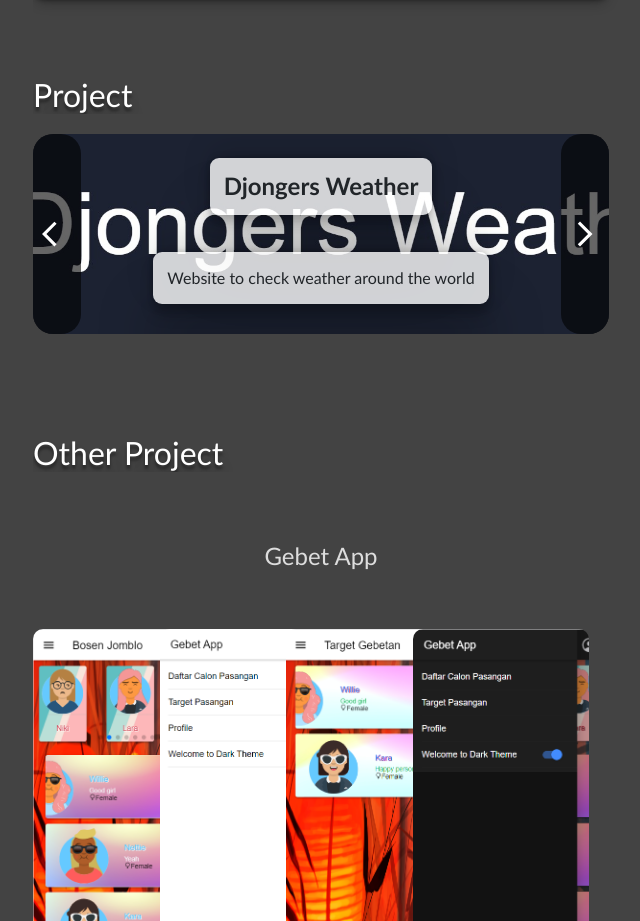
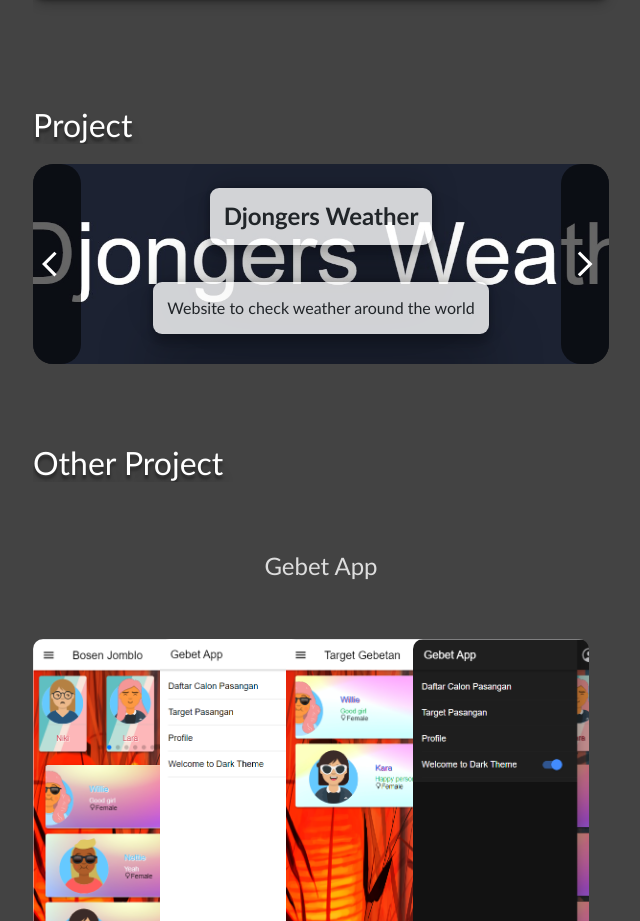
Before and after one commit to FelixFer/MyPortfolio, a React (Create React App) app: page / in a window 1280 px wide. Shown: the part 871-1792 px from the top of the page, without its empty margins (287-927 px from the left). Built offline with nearby package versions, Linux system fonts and the light colour scheme.

Commit message:
margin update

```diff
--- a/src/pages/Main.css
+++ b/src/pages/Main.css
@@ -127,9 +127,13 @@
     position: relative;
 }
 
+#project {
+    margin-top: 30px
+}
+
 #other {
     width: 60%;
-    margin-top: 50px;
+    margin-top: 30px;
 }
 
 .gApp {
```
